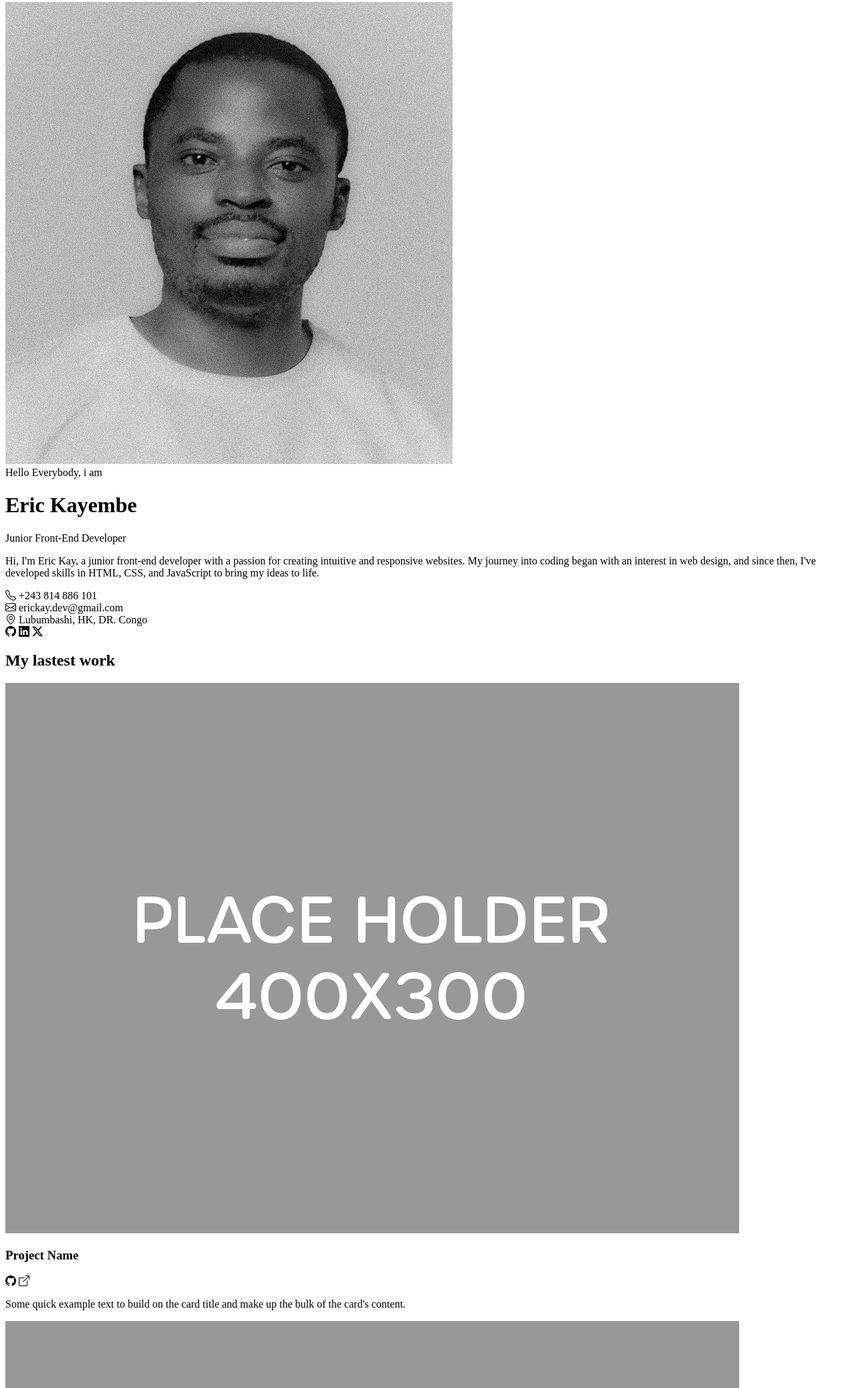
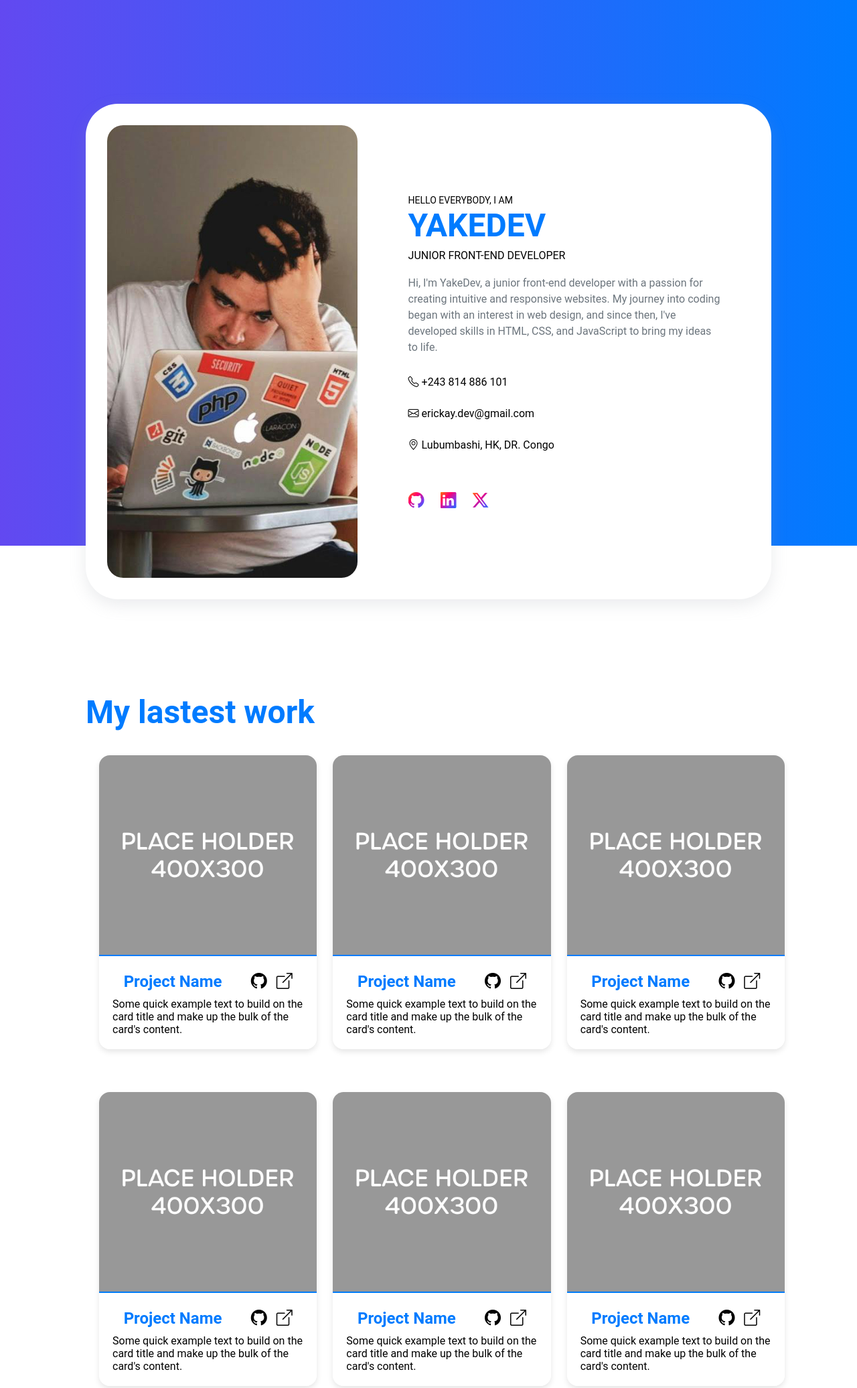
Before and after one commit to YakeDev/responsive-portfolio, a plain HTML site: page index.html in a window 1280 px wide. Shown: the part 5-2078 px from the top of the page at 67% size. Drawn offline with nearby package versions, Linux system fonts and the light colour scheme.

Commit message:
Mise en page portfolio avec css

```diff
--- a/index.html
+++ b/index.html
@@ -3,6 +3,7 @@
   <head>
     <meta charset="UTF-8" />
     <meta name="viewport" content="width=device-width, initial-scale=1.0" />
+    <link rel="stylesheet" href="style.css">
     <link
       rel="stylesheet"
       href="https://cdn.jsdelivr.net/npm/bootstrap-icons@1.11.3/font/bootstrap-icons.min.css"
@@ -10,45 +11,49 @@
     <title>YadeDev - Portfolio</title>
   </head>
   <body>
-    <nav></nav>
+    <!-- <nav><button onclick="toggleTheme()">Toggle Dark Mode</button></nav> -->
     <main>
       <header class="yk-pf-header-container">
         <div class="header-container">
           <div class="yk-pf-picture">
-            <img src="images/ek-personal.jpg" alt="" srcset="" />
+            <img src="images/ek-personal-2.jpg" alt="" srcset="" />
           </div>
           <div class="yk-pf-about">
             <span class="yk-pf-hello">Hello Everybody, i am</span>
-            <h1>Eric Kayembe</h1>
+            <h1>YakeDev</h1>
             <span class="yk-pf-job-title">Junior Front-End Developer</span>
             <p class="yk-pf-about-me">
-              Hi, I'm Eric Kay, a junior front-end developer with a passion for
+              Hi, I'm YakeDev, a junior front-end developer with a passion for
               creating intuitive and responsive websites. My journey into coding
               began with an interest in web design, and since then, I've
               developed skills in HTML, CSS, and JavaScript to bring my ideas to
               life.
             </p>
             <div class="yk-pf-header-info-contact">
-              <div class="yk-pf-phone">
+              <div class="yk-pf-contact">
                 <i class="bi bi-telephone"></i> +243 814 886 101
               </div>
-              <div class="yk-pf-phone">
+              <div class="yk-pf-contact">
                 <i class="bi bi-envelope"></i> erickay.dev@gmail.com
               </div>
-              <div class="yk-pf-phone">
+              <div class="yk-pf-contact">
                 <i class="bi bi-geo-alt"></i> Lubumbashi, HK, DR. Congo
               </div>
             </div>
             <div class="yk-pf-header-social">
-              <i class="bi bi-github"></i>
-              <i class="bi bi-linkedin"></i>
-              <i class="bi bi-twitter-x"></i>
+              <a href="https://github.com/YakeDev/" target="_blank" rel="noopener noreferrer"><i class="bi bi-github"></i></a>
+             <a href="http://" target="_blank" rel="noopener noreferrer"> <i class="bi bi-linkedin"></i></a>
+              <a href="http://" target="_blank" rel="noopener noreferrer"><i class="bi bi-twitter-x"></i></a>
             </div>
           </div>
         </div>
       </header>
+      <!-- Works -->
       <section class="yk-pf-portfolio-container">
-        <h2 class="yk-pf-section-title">My lastest work</h2>
+        <div class="yk-pf-section-title-container">
+          <h2 class="yk-pf-section-title">My lastest work</h2>
+        </div>
+
         <div class="yk-pf-work-grid">
           <div class="yk-pf-card">
             <img
@@ -205,8 +210,10 @@
         </div>
       </div>
       <div class="yk-pf-footer-img">
-        <img src="images/ek-personal.jpg" alt="" srcset="" />
+        <img src="images/ek-personal-2.jpg" alt="" srcset="" />
       </div>
     </footer>
+
+    <script src="script.js"></script>
   </body>
 </html>
--- a/script.js
+++ b/script.js
@@ -0,0 +1,8 @@
+function toggleTheme() {
+  const htmlElement = document.documentElement;
+  const currentTheme = htmlElement.getAttribute("data-theme");
+  htmlElement.setAttribute(
+    "data-theme",
+    currentTheme === "dark" ? "light" : "dark"
+  );
+}
--- /dev/null
+++ b/style.css
@@ -0,0 +1,375 @@
+:root {
+  --background-color: #fff;
+  --text-color: #000;
+  --primary-color: #007bff;
+  --secondary-color: #6c757d;
+
+  background-color: var(--background-color);
+  color: var(--text-color);
+  font-family: "Roboto", Tahoma, Geneva, Verdana, sans-serif;
+}
+
+[data-theme="dark"] {
+  --background-color: #121212;
+  --text-color: #e0e0e0;
+  --primary-color: #8338ec;
+  --secondary-color: #03dac6;
+}
+
+* {
+  margin: 0 auto;
+  box-sizing: border-box;
+}
+
+body {
+  background-color: var(--background-color);
+  color: var(--text-color);
+}
+
+h1 {
+  color: var(--primary-color);
+}
+
+p {
+  color: var(--secondary-color);
+}
+
+@keyframes gradientAnimation {
+  0% {
+    background-position: 0% 50%;
+  }
+  50% {
+    background-position: 100% 50%;
+  }
+  100% {
+    background-position: 0% 50%;
+  }
+}
+
+nav {
+}
+
+header.yk-pf-header-container {
+  padding-top: 80px;
+  min-height: 70vh;
+  display: flex;
+  justify-content: center;
+  background: linear-gradient(90deg, #ff7b00, #ff006e, #8338ec, #007bff);
+  background-size: 400% 400%;
+  animation: gradientAnimation 10s ease-in-out infinite alternate-reverse;
+}
+
+.header-container {
+  position: relative;
+  top: 10vh;
+  padding: 32px;
+  width: 80vw;
+  height: auto;
+  display: grid;
+  align-items: center;
+  grid-template-columns: 1fr 1.5fr;
+  grid-template-rows: auto;
+  gap: 24px;
+  border-radius: 48px;
+  background-color: var(--background-color);
+  box-shadow: rgba(149, 157, 165, 0.2) 0px 8px 24px;
+}
+
+.yk-pf-picture {
+  display: flex;
+  justify-content: center;
+  align-items: center;
+  grid-column: 1 / span 1;
+  overflow: hidden;
+  width: 100%;
+  height: 100%;
+  border-radius: 24px;
+}
+
+img.yk-pf-pheader-img {
+  width: 100%;
+  height: auto;
+  object-fit: cover;
+  object-position: center;
+}
+
+.yk-pf-about {
+  grid-column: 2 / span 1;
+  padding-left: 4vw;
+  padding-right: 40px;
+}
+
+span.yk-pf-hello {
+  font-size: 14px;
+  margin-bottom: 12px;
+  text-transform: uppercase;
+}
+
+.yk-pf-about h1 {
+  font-size: 48px;
+  text-transform: uppercase;
+  margin-bottom: 7px;
+}
+
+span.yk-pf-job-title {
+  font-size: 16px;
+  text-transform: uppercase;
+}
+
+p.yk-pf-about-me {
+  font-size: 16px;
+  line-height: 24px;
+  margin-top: 20px;
+  margin-bottom: 20px;
+}
+
+.yk-pf-contact {
+  margin: 10px 0 10px 0;
+}
+
+.yk-pf-header-social {
+  margin-top: 50px;
+}
+
+.yk-pf-header-social i {
+  margin-right: 20px;
+  font-size: 24px;
+  background: linear-gradient(135deg, #ff7b00, #ff006e, #8338ec, #007bff);
+  -webkit-background-clip: text; /* Pour Safari */
+  background-clip: text; /* Pour les autres navigateurs */
+  color: transparent; /* Rend le texte transparent pour laisser passer le fond */
+}
+
+section.yk-pf-portfolio-container {
+  margin-top: 200px;
+  padding: 20px 0 100px 0;
+}
+
+.yk-pf-section-title-container {
+  width: 80vw;
+}
+
+h2.yk-pf-section-title {
+  font-size: 48px;
+}
+
+/* Conteneur de la grille pour les cards */
+.yk-pf-work-grid {
+  display: grid;
+  grid-template-columns: repeat(3, 1fr); /* 4 cards sur PC */
+  gap: 24px; /* Espacement entre les cards */
+  width: 80vw;
+}
+
+/* Style de base pour la card */
+.yk-pf-card {
+  width: 100%;
+  max-width: 400px;
+  margin: 20px;
+  border-radius: 16px;
+  overflow: hidden;
+  box-shadow: 0 4px 8px rgba(0, 0, 0, 0.1);
+  background-color: #fff;
+  transition: transform 0.3s ease, box-shadow 0.3s ease;
+}
+
+/* Image du haut */
+.yk-pf-card-img-top {
+  width: 100%;
+  height: 300px;
+  object-fit: cover;
+  border-bottom: 2px solid #007bff; /* Ligne de séparation en bas de l'image */
+}
+
+/* Corps de la card */
+.yk-pf-card-body {
+  padding: 20px;
+  background-color: var(--background-color);
+}
+
+/* Conteneur du titre et des icônes */
+.yk-pf-card-title-container {
+  display: flex;
+  justify-content: space-between;
+  align-items: center;
+}
+
+/* Titre de la card */
+.yk-pf-card-title {
+  font-size: 1.5rem;
+  font-weight: bold;
+  color: var(--primary-color);
+}
+
+/* Conteneur pour les icônes */
+.yk-pf-card-icons-container i {
+  font-size: 1.5rem;
+  color: var(--text-color);
+  margin-left: 10px;
+  cursor: pointer;
+  transition: color 0.3s ease;
+}
+
+.yk-pf-card-icons-container i:hover {
+  color: var(--primary-color);
+}
+
+/* Texte de la card */
+.yk-pf-card-text {
+  font-size: 1rem;
+  color: var(--text-color);
+  margin-top: 10px;
+}
+
+/* Effet de hover pour la card */
+.yk-pf-card:hover {
+  transform: translateY(-10px);
+  box-shadow: 0 6px 12px rgba(0, 0, 0, 0.2);
+}
+
+/* Style du conteneur de la scrollbar */
+::-webkit-scrollbar {
+  width: 12px;
+  background-color: #f1f1f1; /* Couleur de fond de la scrollbar */
+}
+
+/* Style de la "thumb" (le bouton à faire glisser) avec un dégradé */
+::-webkit-scrollbar-thumb {
+  background: linear-gradient(135deg, #ff7b00, #ff006e, #8338ec, #007bff);
+  border-radius: 6px;
+}
+
+/* Optionnel: Style lors du hover pour la thumb */
+::-webkit-scrollbar-thumb:hover {
+  background: linear-gradient(
+    135deg,
+    #ff7b00,
+    #8338ec,
+    #007bff
+  ); /* Plus de bleu pour le hover */
+}
+
+/* Footer styling */
+footer {
+  display: grid;
+  grid-template-columns: 1fr 1fr; /* Two columns: one for contact info, one for the image */
+  align-items: center;
+  padding: 40px;
+  background-color: #121212; /* Dark background */
+  color: #e0e0e0; /* Light text for contrast */
+}
+
+/* Contact section styling */
+.yk-pf-footer-contact {
+  display: flex;
+  flex-direction: column;
+  gap: 16px; /* Space between each block */
+  padding: 0 12vw;
+  text-align: center;
+}
+
+.yk-pf-section-title {
+  font-size: 2rem;
+  margin-bottom: 16px;
+  color: var(--primary-color);
+}
+
+.yk-pf-footer-text {
+  font-size: 1.2rem;
+  margin-bottom: 16px;
+}
+
+/* Contact info section styling */
+.yk-pf-header-info-contact {
+  display: flex;
+  flex-direction: column;
+  gap: 8px; /* Space between each contact info item */
+}
+
+.yk-pf-phone {
+  display: flex;
+  align-items: center;
+  gap: 8px; /* Space between icon and text */
+  font-size: 1rem;
+}
+
+.yk-pf-phone i {
+  color: var(--primary-color); /* Color for icons */
+}
+
+/* Footer image styling */
+.yk-pf-footer-img img {
+  width: 80%; /* Reduce the width to 80% of the available space */
+  height: auto;
+  border-radius: 16px;
+  object-fit: cover;
+  margin: 0 auto; /* Center the image */
+}
+
+/* Responsive behavior for tablets (max-width: 768px) */
+@media (max-width: 768px) {
+  header.yk-pf-header-container {
+
+    padding: 40px;
+  }
+
+  .header-container {
+    grid-template-columns: 1fr; /* Single column on smaller screens */
+    width: 90%;
+  }
+
+  .yk-pf-picture,
+  .yk-pf-about {
+    grid-column: 1 / span 1; /* Both items stack in one column */
+  }
+
+  .yk-pf-picture {
+    height: 100%;
+  }
+
+  section.yk-pf-portfolio-container {
+    margin-top: 100px;
+    padding: 20px 0 50px 0;
+  }
+
+  .yk-pf-card {
+    max-width: 100%;
+  }
+  .yk-pf-work-grid {
+    grid-template-columns: repeat(1, 1fr); /* 2 cards sur tablette */
+  }
+
+  footer {
+    grid-template-columns: 1fr; /* Stack contact and image vertically */
+    text-align: center; /* Center align text for small screens */
+  }
+
+  .yk-pf-footer-img {
+    margin-top: 20px;
+  }
+
+  .yk-pf-footer-img img {
+    max-width: 60%; /* Reduce image size further on smaller screens */
+    margin: 0 auto; /* Center the image */
+  }
+}
+
+/* Responsive behavior for mobile devices (max-width: 480px) */
+@media (max-width: 480px) {
+  header.yk-pf-header-container {
+    padding: 20px;
+  }
+
+  .header-container {
+    grid-template-columns: 1fr; /* Ensure it remains single column */
+    width: 80%;
+  }
+
+  .yk-pf-picture {
+    height: 100%;
+  }
+
+  .yk-pf-work-grid {
+    grid-template-columns: 1fr; /* 1 card sur mobile */
+  }
+}
```
Also changed, not shown: images/ek-personal-2.jpg (added), images/ek-personal.jpg (deleted).
